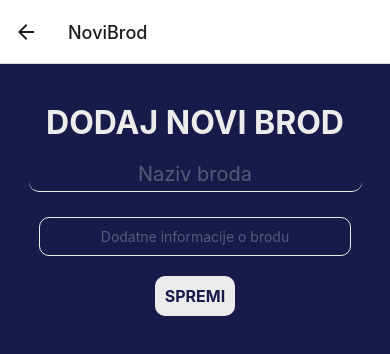
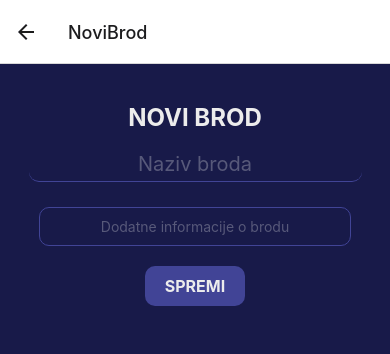
Before and after one commit to grgicpetar/boat-service-manager, a React Native app in the folder mobile-app/: screen /NoviBrod in a window 390 px wide. Shown: the top 354 px of the page. Built offline with nearby package versions, Linux system fonts and the light colour scheme.

Commit message:
Design changes

```diff
--- a/mobile-app/features/brod/brod/Brod.tsx
+++ b/mobile-app/features/brod/brod/Brod.tsx
@@ -19,7 +19,7 @@ export default function Brod({ route, navigation }: BrodProps) {
 
     useEffect(() => {
         const fetchData = async () => {
-            const responseShip = await fetch(`http://192.168.0.16:3000/ship/${shipId}`, {
+            const responseShip = await fetch(`http://192.168.1.10:3000/ship/${shipId}`, {
                 method: "get",
                 headers: {
                     "Content-Type": "application/json",
@@ -28,7 +28,7 @@ export default function Brod({ route, navigation }: BrodProps) {
             const jsonShip = await responseShip.json();
             setShip(jsonShip);
 
-            const responseWorkers = await fetch(`http://192.168.0.16:3000/user_ship/workers/${shipId}`, {
+            const responseWorkers = await fetch(`http://192.168.1.10:3000/user_ship/workers/${shipId}`, {
                 method: "get",
                 headers: {
                     "Content-Type": "application/json",
@@ -99,9 +99,9 @@ const styles = StyleSheet.create({
         color: "#ECECEC",
         textTransform: "uppercase",
         fontWeight: "bold",
-        fontSize: 32,
+        fontSize: 24,
         marginTop: "10%",
-        marginBottom: 10,
+        marginBottom: 20,
     },
     slikaBroda: {
         flex: 1,
@@ -114,6 +114,7 @@ const styles = StyleSheet.create({
         width: "80%",
         borderRadius: 10,
         paddingVertical: 10,
+        marginBottom: 40,
     },
     brodInfo: {
         textAlign: "center",
@@ -132,7 +133,8 @@ const styles = StyleSheet.create({
     radniciItem: {
         padding: 10,
         borderWidth: 1,
-        borderColor: "#ECECEC",
+        borderColor: "#414496",
+        backgroundColor: "#414496",
         borderRadius: 10,
         width: 140,
         marginHorizontal: 10,
@@ -143,8 +145,12 @@ const styles = StyleSheet.create({
         textAlign: "center",
     },
     zaduziRadnikeButton: {
-        color: "#2272B4",
+        color: "#414496",
         fontSize: 12,
         marginTop: 5,
+        borderWidth: 1,
+        borderColor: "#414496",
+        borderRadius: 10,
+        padding: 10,
     },
 });
--- a/mobile-app/features/brod/brodovi/novi-brod/NoviBrod.tsx
+++ b/mobile-app/features/brod/brodovi/novi-brod/NoviBrod.tsx
@@ -25,7 +25,7 @@ export default function NoviBrod({ navigation }: NoviBrodProps) {
         const brodIsValid = validateBrod();
         if (brodIsValid === "valid") {
             try {
-                const response = await fetch("http://192.168.0.16:3000/ship", {
+                const response = await fetch("http://192.168.1.10:3000/ship", {
                     method: "post",
                     body: JSON.stringify({
                         name: nazivBroda,
@@ -59,7 +59,7 @@ export default function NoviBrod({ navigation }: NoviBrodProps) {
     return (
         <View style={styles.container}>
             <ScrollView contentContainerStyle={{ alignItems: "center" }}>
-                <Text style={styles.title}>Dodaj novi brod</Text>
+                <Text style={styles.title}>Novi brod</Text>
                 <View style={styles.inputContainer}>
                     <TextInput
                         style={styles.input}
@@ -102,7 +102,7 @@ const styles = StyleSheet.create({
         color: "#ECECEC",
         textTransform: "uppercase",
         fontWeight: "bold",
-        fontSize: 32,
+        fontSize: 24,
         marginTop: "10%",
         marginBottom: 10,
     },
@@ -113,7 +113,7 @@ const styles = StyleSheet.create({
     input: {
         color: "#ECECEC",
         textAlign: "center",
-        borderBottomColor: "#ECECEC",
+        borderBottomColor: "#414496",
         borderBottomWidth: 1,
         borderRadius: 10,
         fontSize: 20,
@@ -121,7 +121,7 @@ const styles = StyleSheet.create({
         paddingVertical: 5,
     },
     brodInfoContainer: {
-        borderColor: "#ECECEC",
+        borderColor: "#414496",
         borderWidth: 1,
         width: "80%",
         borderRadius: 10,
@@ -158,15 +158,16 @@ const styles = StyleSheet.create({
         marginBottom: 20,
     },
     spremiButton: {
-        backgroundColor: "#ECECEC",
-        padding: 10,
+        backgroundColor: "#414496",
+        paddingVertical: 10,
+        paddingHorizontal: 20,
         borderRadius: 10,
         marginTop: 20,
         marginBottom: 10,
     },
     spremiButtonText: {
         textAlign: "center",
-        color: "#181A49",
+        color: "#ECECEC",
         textTransform: "uppercase",
         fontWeight: "bold",
         fontSize: 16,
--- a/mobile-app/features/brod/zaduzi-radnike/ZaduziRadnike.tsx
+++ b/mobile-app/features/brod/zaduzi-radnike/ZaduziRadnike.tsx
@@ -15,7 +15,7 @@ export default function ZaduziRadnike({ route, navigation }: ZaduziZadnikeProps)
 
     useEffect(() => {
         const fetchData = async () => {
-            const response = await fetch(`http://192.168.0.16:3000/user`, {
+            const response = await fetch(`http://192.168.1.10:3000/user`, {
                 method: "get",
                 headers: {
                     "Content-Type": "application/json",
@@ -41,7 +41,7 @@ export default function ZaduziRadnike({ route, navigation }: ZaduziZadnikeProps)
 
     async function spremi() {
         try {
-            await fetch("http://192.168.0.16:3000/user_ship", {
+            await fetch("http://192.168.1.10:3000/user_ship", {
                 method: "post",
                 body: JSON.stringify({
                     shipId: brodId,
@@ -61,8 +61,8 @@ export default function ZaduziRadnike({ route, navigation }: ZaduziZadnikeProps)
 
     return (
         <View style={styles.container}>
-            <Text>{imeBroda}</Text>
-            <Text>Zaduzi radnike</Text>
+            <Text style={styles.title}>{imeBroda}</Text>
+            <Text style={styles.subtitle}>Zaduži radnike</Text>
             <View style={styles.radniciContainer}>
                 {radnici.map((radnik, i) => (
                     <TouchableOpacity
@@ -109,6 +109,15 @@ const styles = StyleSheet.create({
         textTransform: "uppercase",
         fontWeight: "bold",
         fontSize: 32,
+        marginTop: "10%",
+        marginBottom: 10,
+    },
+    subtitle: {
+        textAlign: "center",
+        color: "#ECECEC",
+        textTransform: "uppercase",
+        fontWeight: "bold",
+        fontSize: 22,
         marginTop: "10%",
         marginBottom: 10,
     },
--- a/mobile-app/features/home/HomeAdmin.tsx
+++ b/mobile-app/features/home/HomeAdmin.tsx
@@ -11,8 +11,8 @@ export default function HomeAdmin({ route, navigation }: HomeProps) {
     const user = useStore().user;
     return (
         <View style={styles.container}>
+            <Text style={styles.username}>{user?.name} (administrator)</Text>
             <Image style={styles.logo} source={require("../../assets/logo.png")} />
-            <Text style={styles.username}>{user?.name} (administrator)</Text>
             <TouchableOpacity
                 style={styles.menuButton}
                 activeOpacity={0.9}
@@ -20,7 +20,7 @@ export default function HomeAdmin({ route, navigation }: HomeProps) {
                     navigation.navigate("Brodovi");
                 }}
             >
-                <Fontisto name="ship" size={24} color="#181A49" style={styles.menuButtonIcon} />
+                <Fontisto name="ship" size={24} color="#ECECEC" style={styles.menuButtonIcon} />
                 <Text style={styles.menuButtonText}>Brodovi</Text>
             </TouchableOpacity>
             <TouchableOpacity
@@ -30,7 +30,7 @@ export default function HomeAdmin({ route, navigation }: HomeProps) {
                     navigation.navigate("Radnici");
                 }}
             >
-                <FontAwesome name="group" size={24} color="#181A49" style={styles.menuButtonIcon} />
+                <FontAwesome name="group" size={24} color="#ECECEC" style={styles.menuButtonIcon} />
                 <Text style={styles.menuButtonText}>Radnici</Text>
             </TouchableOpacity>
         </View>
@@ -43,20 +43,23 @@ const styles = StyleSheet.create({
         backgroundColor: "#181A49",
         alignItems: "center",
     },
+    username: {
+        color: "#ECECEC",
+        fontSize: 12,
+        marginTop: 10,
+        textAlign: "right",
+    },
     logo: {
         width: 80,
         height: 80,
         marginTop: "10%",
-    },
-    username: {
-        color: "#ECECEC",
-        fontSize: 12,
         marginBottom: "30%",
     },
     menuButton: {
         flexDirection: "row",
+        justifyContent: "center",
         alignItems: "center",
-        backgroundColor: "#ECECEC",
+        backgroundColor: "#414496",
         paddingVertical: 15,
         paddingHorizontal: 20,
         borderRadius: 10,
@@ -68,9 +71,9 @@ const styles = StyleSheet.create({
     },
     menuButtonText: {
         textAlign: "center",
-        color: "#181A49",
+        color: "#ECECEC",
         textTransform: "uppercase",
         fontWeight: "bold",
-        fontSize: 24,
+        fontSize: 18,
     },
 });
--- a/mobile-app/features/prijava/Prijava.tsx
+++ b/mobile-app/features/prijava/Prijava.tsx
@@ -23,7 +23,7 @@ export default function Login({ navigation }: PrijavaProps) {
 
     const handleLogin = async () => {
         try {
-            const response = await fetch("http://192.168.0.16:3000/login", {
+            const response = await fetch("http://192.168.1.10:3000/login", {
                 method: "post",
                 body: JSON.stringify({
                     username,
@@ -94,7 +94,7 @@ const styles = StyleSheet.create({
     },
     title: {
         color: "#ECECEC",
-        fontSize: 28,
+        fontSize: 24,
     },
     loginForm: {
         marginTop: "40%",
@@ -106,7 +106,7 @@ const styles = StyleSheet.create({
     input: {
         color: "#ECECEC",
         textAlign: "center",
-        borderBottomColor: "#ECECEC",
+        borderBottomColor: "#414496",
         borderBottomWidth: 1,
         borderRadius: 10,
         fontSize: 20,
@@ -114,13 +114,13 @@ const styles = StyleSheet.create({
         paddingVertical: 5,
     },
     loginButton: {
-        backgroundColor: "#ECECEC",
+        backgroundColor: "#414496",
         padding: 10,
         borderRadius: 10,
     },
     loginButtonText: {
         textAlign: "center",
-        color: "#181A49",
+        color: "#ECECEC",
         textTransform: "uppercase",
         fontWeight: "bold",
         fontSize: 16,
--- a/mobile-app/features/radnik/novi-radnik/NoviRadnik.tsx
+++ b/mobile-app/features/radnik/novi-radnik/NoviRadnik.tsx
@@ -18,7 +18,7 @@ export default function NoviRadnik({ navigation }: NoviRadnikProps) {
         const radnikIsValid = validateRadnik();
         if (radnikIsValid === "valid") {
             try {
-                const response = await fetch("http://192.168.0.16:3000/user", {
+                const response = await fetch("http://192.168.1.10:3000/user", {
                     method: "post",
                     body: JSON.stringify({
                         name,
@@ -83,7 +83,7 @@ const styles = StyleSheet.create({
     },
     title: {
         color: "#ECECEC",
-        fontSize: 32,
+        fontSize: 24,
         marginTop: "10%",
         textTransform: "uppercase",
     },
@@ -97,7 +97,7 @@ const styles = StyleSheet.create({
     input: {
         color: "#ECECEC",
         textAlign: "center",
-        borderBottomColor: "#ECECEC",
+        borderBottomColor: "#414496",
         borderBottomWidth: 1,
         borderRadius: 10,
         fontSize: 20,
@@ -125,15 +125,16 @@ const styles = StyleSheet.create({
         textAlign: "center",
     },
     spremiButton: {
-        backgroundColor: "#ECECEC",
-        padding: 10,
+        backgroundColor: "#414496",
+        paddingVertical: 10,
+        paddingHorizontal: 20,
         borderRadius: 10,
         marginTop: 20,
         marginBottom: 10,
     },
     spremiButtonText: {
         textAlign: "center",
-        color: "#181A49",
+        color: "#ECECEC",
         textTransform: "uppercase",
         fontWeight: "bold",
         fontSize: 16,
--- a/mobile-app/features/zapis/zapisi/NoviZapis.tsx
+++ b/mobile-app/features/zapis/zapisi/NoviZapis.tsx
@@ -16,7 +16,7 @@ export default function NoviZapis({ route, navigation }: NoviZapisProps) {
         const isValid = validateRecord();
         if (isValid === "valid") {
             try {
-                const response = await fetch("http://192.168.0.16:3000/record", {
+                const response = await fetch("http://192.168.1.10:3000/record", {
                     method: "post",
                     body: JSON.stringify({
                         shipId: brodId,
@@ -50,6 +50,8 @@ export default function NoviZapis({ route, navigation }: NoviZapisProps) {
 
     return (
         <View style={styles.container}>
+            <Text style={styles.title}>Unos zapisa</Text>
+            <Text style={styles.subtitle}>{shipName}</Text>
             <View style={styles.inputContainer}>
                 <TextInput
                     style={styles.input}
@@ -75,10 +77,27 @@ const styles = StyleSheet.create({
         alignItems: "center",
         marginTop: 20,
     },
-
+    title: {
+        textAlign: "center",
+        color: "#ECECEC",
+        textTransform: "uppercase",
+        fontWeight: "bold",
+        fontSize: 24,
+        marginTop: "10%",
+        marginBottom: 10,
+    },
+    subtitle: {
+        textAlign: "center",
+        color: "#ECECEC",
+        textTransform: "uppercase",
+        fontWeight: "bold",
+        fontSize: 18,
+        marginTop: "10%",
+        marginBottom: 10,
+    },
     inputContainer: {
         marginTop: 30,
-        borderColor: "#ECECEC",
+        borderColor: "#414496",
         borderWidth: 1,
         width: "80%",
         borderRadius: 10,
@@ -115,15 +134,16 @@ const styles = StyleSheet.create({
         marginBottom: 20,
     },
     spremiButton: {
-        backgroundColor: "#ECECEC",
-        padding: 10,
+        backgroundColor: "#414496",
+        paddingVertical: 10,
+        paddingHorizontal: 20,
         borderRadius: 10,
         marginTop: 20,
         marginBottom: 10,
     },
     spremiButtonText: {
         textAlign: "center",
-        color: "#181A49",
+        color: "#ECECEC",
         textTransform: "uppercase",
         fontWeight: "bold",
         fontSize: 16,
--- a/mobile-app/features/zapis/zapisi/ZapisiList.tsx
+++ b/mobile-app/features/zapis/zapisi/ZapisiList.tsx
@@ -18,7 +18,7 @@ export default function ZapisiList({ shipId, navigation, shipName }: ZapisiProps
 
     useEffect(() => {
         const fetchData = async () => {
-            const responseZapisi = await fetch(`http://192.168.0.16:3000/record/ship/${shipId}`, {
+            const responseZapisi = await fetch(`http://192.168.1.10:3000/record/ship/${shipId}`, {
                 method: "get",
                 headers: {
                     "Content-Type": "application/json",
@@ -34,12 +34,7 @@ export default function ZapisiList({ shipId, navigation, shipName }: ZapisiProps
 
     return (
         <View style={styles.container}>
-            <TouchableOpacity
-                activeOpacity={0.9}
-                onPress={() => navigation.navigate("NoviZapis", { brodId: shipId, shipName })}
-            >
-                <AntDesign name="pluscircleo" size={32} color="#ECECEC" />
-            </TouchableOpacity>
+            <Text style={styles.title}>Zapisi</Text>
             <FlatList
                 style={styles.listaZapisa}
                 data={zapisi}
@@ -50,6 +45,12 @@ export default function ZapisiList({ shipId, navigation, shipName }: ZapisiProps
                     </View>
                 )}
             />
+            <TouchableOpacity
+                activeOpacity={0.9}
+                onPress={() => navigation.navigate("NoviZapis", { brodId: shipId, shipName })}
+            >
+                <AntDesign name="pluscircleo" size={32} color="#ECECEC" />
+            </TouchableOpacity>
         </View>
     );
 }
@@ -68,19 +69,22 @@ const styles = StyleSheet.create({
         flexGrow: 0,
     },
     listaZapisaItem: {
-        backgroundColor: "#ECECEC",
-        marginBottom: 10,
+        backgroundColor: "#414496",
+        marginBottom: 20,
         paddingVertical: 10,
         borderRadius: 10,
         justifyContent: "space-around",
         alignItems: "center",
     },
+    title: {
+        color: "#ECECEC",
+    },
     listaZapisaItemNaziv: {
-        color: "#181A49",
+        color: "#ECECEC",
         fontSize: 20,
     },
     listaZapisaItemRadnikNaziv: {
-        color: "#181A49",
+        color: "#ECECEC",
         fontSize: 12,
     },
 });
```
Also changed, not shown: mobile-app/features/brod/brodovi/Brodovi.tsx (+6 -5 lines), mobile-app/features/radnik/radnici/Radnici.tsx (+5 -5 lines), mobile-app/features/radnik/radnikItem/Radnik.tsx (+6 -4 lines).
